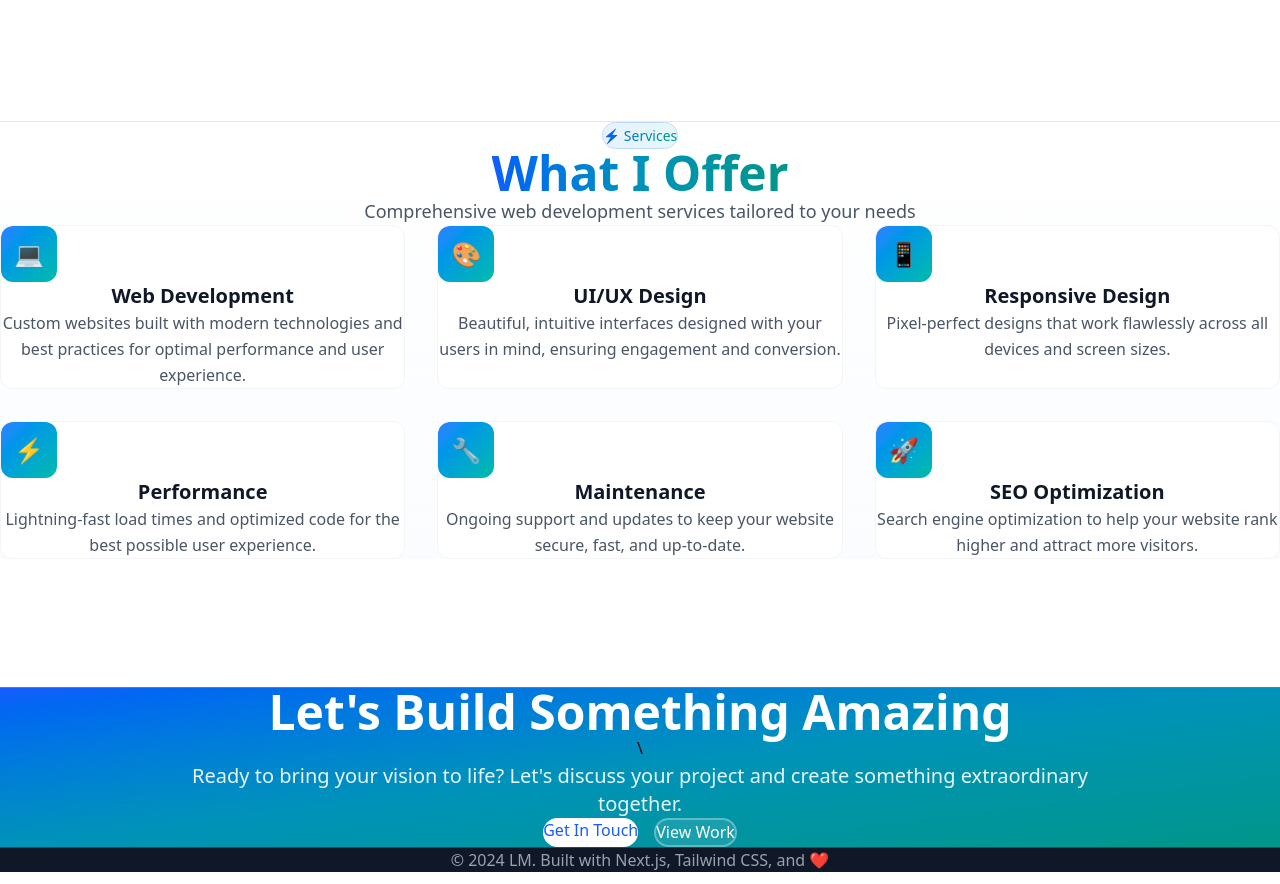
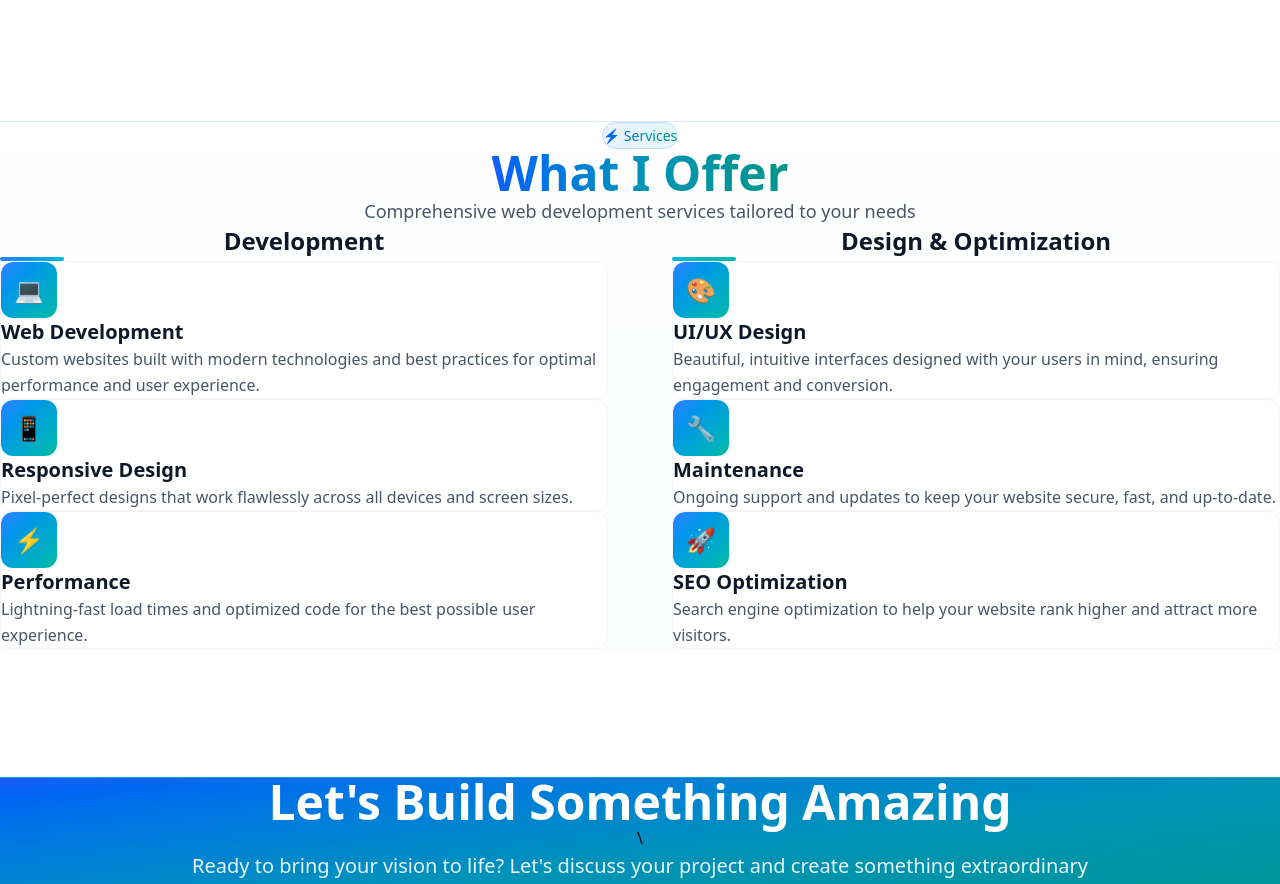
Before and after one commit to Coderinsightmaven/portfolio-2025, a Next.js app: page / in a window 1280 px wide. Shown: the part 1080-1964 px from the top of the page. Built offline with nearby package versions, Linux system fonts and the light colour scheme.

Commit message:
Refactor Services Section layout in Home component for improved organization and readability. Split services into Development and Design & Optimization categories, enhancing visual hierarchy and user experience.

```diff
--- a/src/app/page.tsx
+++ b/src/app/page.tsx
@@ -309,46 +309,74 @@ export default function Home() {
       <div className="h-16 sm:h-20 md:h-24 lg:h-32"></div>
 
       {/* Services Section */}
-      <section className="relative py-20 sm:py-24 md:py-32 lg:py-40 bg-gradient-to-b from-white to-blue-50/30 border-t border-blue-100">
-        <div className="relative w-full px-4 sm:px-6 lg:px-12 text-center">
-          <div className="flex justify-center">
+      <section className="relative py-16 sm:py-20 md:py-24 bg-gradient-to-b from-white to-blue-50/30 border-t border-blue-100 flex justify-center">
+        <div className="relative w-full max-w-7xl px-4 sm:px-6 lg:px-12">
+          <div className="flex justify-center mb-12 sm:mb-16">
+            <div className="text-center max-w-4xl">
               <SectionHeader
                 badge="⚡ Services"
                 title="What I Offer"
                 subtitle="Comprehensive web development services tailored to your needs"
               />
             </div>
-          <div className="grid grid-cols-1 sm:grid-cols-2 lg:grid-cols-3 gap-6 sm:gap-8">
+          </div>
+
+          <div className="grid grid-cols-1 lg:grid-cols-2 gap-8 lg:gap-12 xl:gap-16">
+            {/* Development Services */}
+            <div className="space-y-6 sm:space-y-8">
+              <div className="text-center mb-6 sm:mb-8">
+                <h3 className="text-xl sm:text-2xl font-bold text-gray-900 mb-3">Development</h3>
+                <div className="w-16 h-1 bg-gradient-to-r from-blue-500 to-cyan-500 mx-auto rounded-full"></div>
+              </div>
+
+              <div className="space-y-6 sm:space-y-8">
                 <FeatureCard
                   icon="💻"
                   title="Web Development"
                   description="Custom websites built with modern technologies and best practices for optimal performance and user experience."
                 />
+
+                <FeatureCard
+                  icon="📱"
+                  title="Responsive Design"
+                  description="Pixel-perfect designs that work flawlessly across all devices and screen sizes."
+                />
+
+                <FeatureCard
+                  icon="⚡"
+                  title="Performance"
+                  description="Lightning-fast load times and optimized code for the best possible user experience."
+                />
+              </div>
+            </div>
+
+            {/* Design & Optimization Services */}
+            <div className="space-y-6 sm:space-y-8">
+              <div className="text-center mb-6 sm:mb-8">
+                <h3 className="text-xl sm:text-2xl font-bold text-gray-900 mb-3">Design & Optimization</h3>
+                <div className="w-16 h-1 bg-gradient-to-r from-cyan-500 to-teal-500 mx-auto rounded-full"></div>
+              </div>
+
+              <div className="space-y-6 sm:space-y-8">
                 <FeatureCard
                   icon="🎨"
                   title="UI/UX Design"
                   description="Beautiful, intuitive interfaces designed with your users in mind, ensuring engagement and conversion."
                 />
-            <FeatureCard
-              icon="📱"
-              title="Responsive Design"
-              description="Pixel-perfect designs that work flawlessly across all devices and screen sizes."
-            />
-            <FeatureCard
-              icon="⚡"
-              title="Performance"
-              description="Lightning-fast load times and optimized code for the best possible user experience."
-            />
+
                 <FeatureCard
                   icon="🔧"
                   title="Maintenance"
                   description="Ongoing support and updates to keep your website secure, fast, and up-to-date."
                 />
+
                 <FeatureCard
                   icon="🚀"
                   title="SEO Optimization"
                   description="Search engine optimization to help your website rank higher and attract more visitors."
                 />
+              </div>
+            </div>
           </div>
         </div>
       </section>
```
Lines whose indentation alone changed are shown as unchanged.
